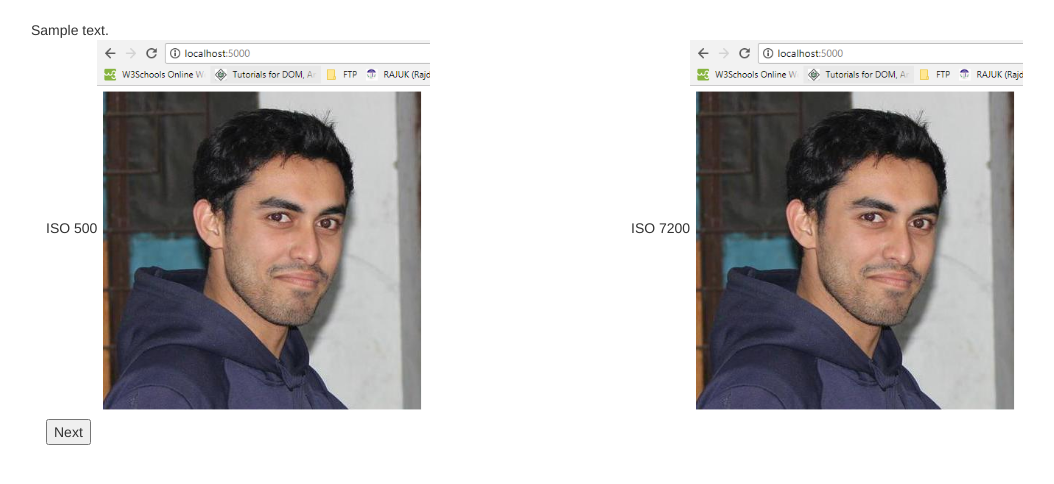
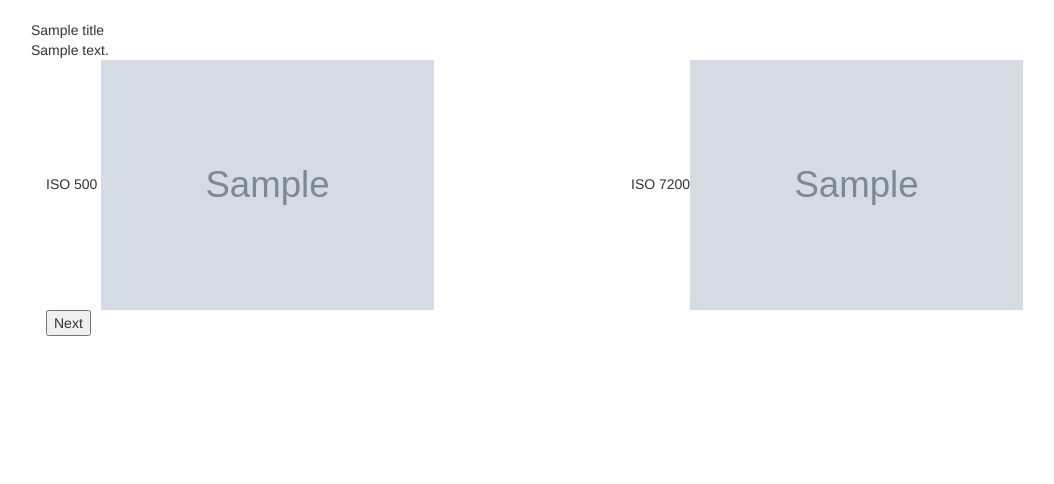
Before and after one commit to shivanipatel16/photography-website, a Flask app: template templates/lesson_static.html in a window 1280 px wide. Shown: the part 52-536 px from the top of the page, without its empty margins (24-1078 px from the left). Run offline with Flask 2, Linux system fonts and the light colour scheme; the template is opened without the code that fills it: most values are stand-ins (such as "Sample title", 1, 10 or a date in 2020); grey boxes marked "Sample" are stand-in pictures; some libraries are stand-ins or nearby versions.

Commit message:
added static images to lesson pages

```diff
--- a/server.py
+++ b/server.py
@@ -110,18 +110,11 @@ userscore = 0
 
 question_to_review = -1
 
-def get_static_lesson_image(lesson_on):
-    # TODO: shivani
-    images = ["_SVP2779.jpg", "f / 1.4", "_SVP2779.jpg", "f / 3.9"]
 
 def get_interactive_lesson_image(lesson_on, iso=None, f_stop=None, shutter_speed=None):
     # TODO: group -- think about how we are going to say which iso is available, how are we going to round, etc?
     # TODO: shivani
     return "_SVP2779.jpg", iso, f_stop, shutter_speed
-
-def get_quiz_image(question_number):
-    # TODO: shivani
-    return "_SVP2779.jpg"
 
 @app.route('/')
 def welcome():
@@ -148,7 +141,11 @@ def static_lesson(lesson_topic):
     static_lesson_info[lesson_topic] = info_arr
     print(static_lesson_info[lesson_topic])
 
-    return render_template('lesson_static.html', title=lesson_title, desc=lesson_sentences, info=info_arr)
+    # TODO: pass in the photo setting to the frontend (what is the iso, aperture, shutter speed?)
+    image1 = "\\" + os.path.join(app.config['STATIC_PHOTOS'], f"{lesson_title}-lesson-1.jpg")
+    image2 = "\\" + os.path.join(app.config['STATIC_PHOTOS'], f"{lesson_title}-lesson-2.jpg")
+
+    return render_template('lesson_static.html', title=lesson_title, desc=lesson_sentences, info=info_arr, image1=image1, image2=image2)
 
 # /lesson/interactive/iso
 # /lesson/interactive/aperture
--- a/templates/lesson_static.html
+++ b/templates/lesson_static.html
@@ -1,21 +1,26 @@
 {% extends "layout.html" %} {% block content %}
 
 <head>
-    <link rel="stylesheet" href="{{url_for('static', filename='lesson.css')}}" />
+  <link rel="stylesheet" href="{{url_for('static', filename='lesson.css')}}" />
 </head>
+
 <body>
   <div class="row">
-  <title>{{title}}</title>
+    {{title}}
   </div>
   {% for d in desc %}
-    <div class="row">{{d}}</div>
+  <div class="row">{{d}}</div>
   {% endfor %}
   <div class="row">
-    <div class="col-md-6">ISO 500<img class="static-img" src="{{url_for('static', filename='static_photos/test.jpg')}}"></div>
-    <div class="col-md-6">ISO 7200<img class="static-img" src="{{url_for('static', filename='static_photos/_SVP2779.jpg')}}"></div>
+    <div class="col-md-6">
+      ISO 500
+
+        <img class="static-img" alt="image for question" src={{image1}}> </div>
+      <div class="col-md-6">
+        ISO 7200<img class="static-img" alt="image for question" src={{image2}}></div>
     </div>
 
-  <button>Next</button>
+    <button>Next</button>
 </body>
 
 {% endblock %}
```
Also changed, not shown: templates/lesson.html (+12 -0 lines), static/static_photos/shutter_speed-lesson-1.jpg (added), 5 other files.
